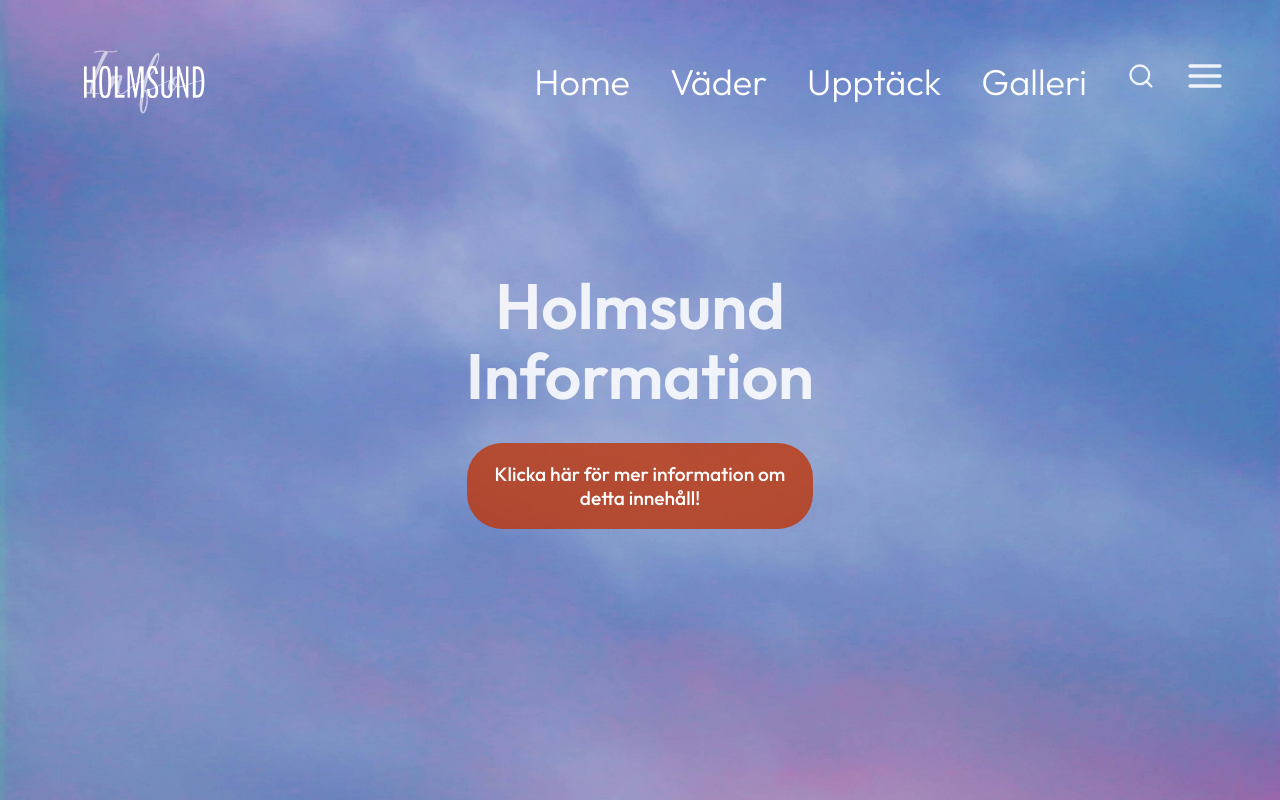
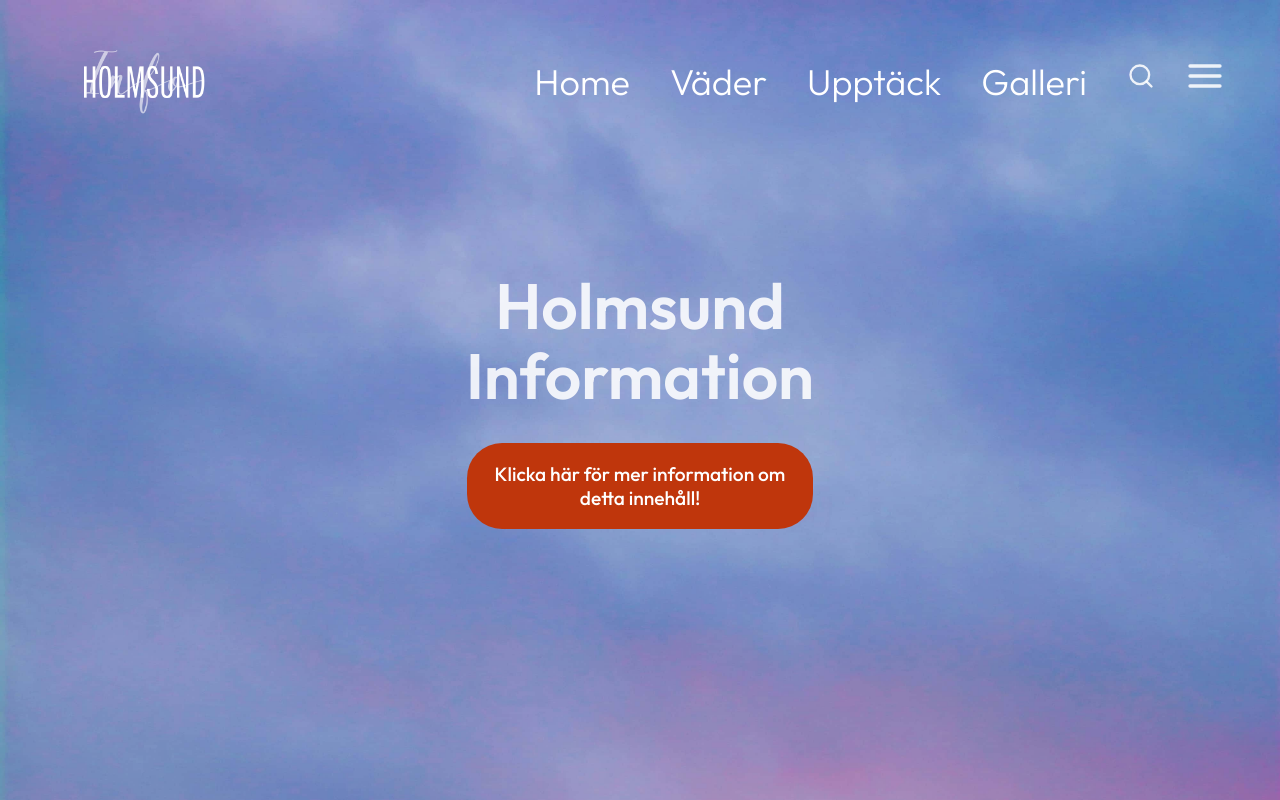
Before and after one commit to jhn322/holmsund-information, a React (Vite) app: page / in a window 1280 px wide. Shown: the top 800 px of the page. Built offline with nearby package versions, Linux system fonts and the light colour scheme.

Commit message:
more consistent colors

```diff
--- a/src/styles/GalleryCarousel.module.css
+++ b/src/styles/GalleryCarousel.module.css
@@ -162,5 +162,5 @@ p {
 }
 
 .dot.active {
-  background-color: #ff641d;
+  background-color: #bf360c;
 }
--- a/src/styles/Header.module.css
+++ b/src/styles/Header.module.css
@@ -59,5 +59,5 @@ body {
   border-radius: 35px;
   width: 18em;
   color: #fff;
-  background-color: rgba(191, 54, 12, 0.8);
+  background-color: #bf360c;
 }
--- a/src/styles/Navigation.module.css
+++ b/src/styles/Navigation.module.css
@@ -28,7 +28,7 @@ li {
   position: fixed;
   top: 0;
   z-index: 98;
-  background-color: rgba(191, 54, 12, 0.8);
+  background-color: #bf360c;
   transition: transform 0.2s ease-in-out;
 }
 
@@ -165,7 +165,7 @@ li {
   right: 0;
   width: 100%;
   height: 100%;
-  background-color: rgba(191, 54, 12, 0.8);
+  background-color: rgba(191, 54, 12, 0.9);
   z-index: 100;
   animation: slideOut 0.3s forwards;
 }
```
